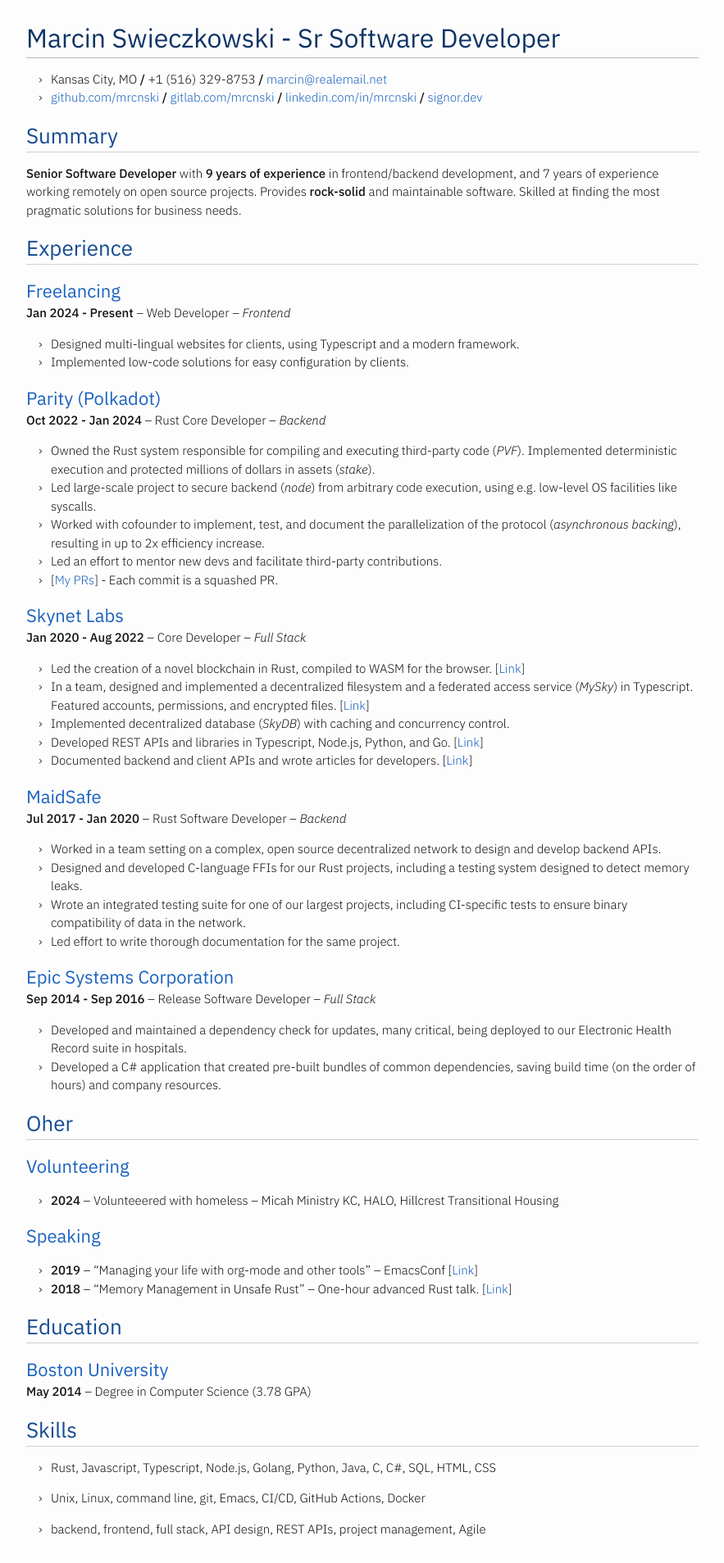
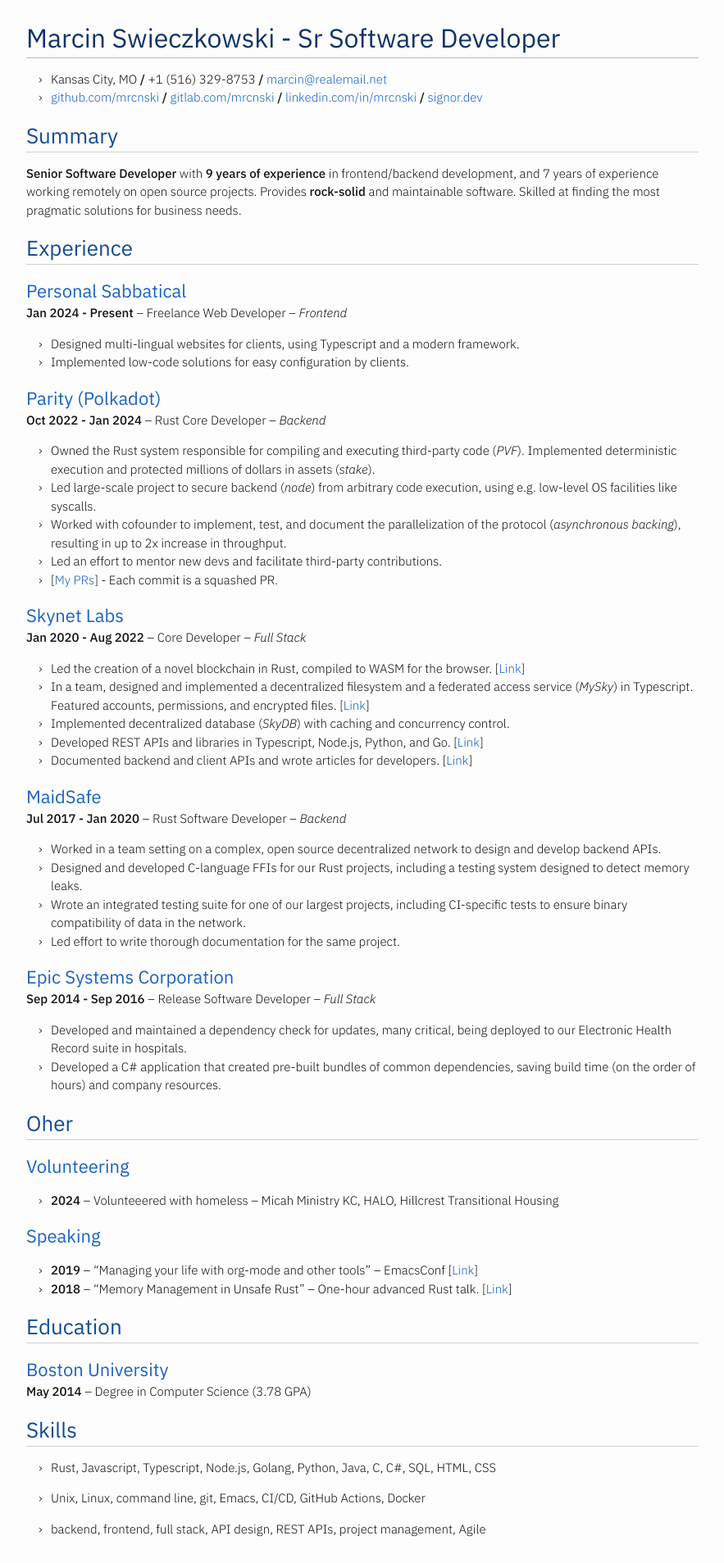
Before and after one commit to mrcnski/signor.dev, a Jekyll site: the page built from resume.md, in a window 1280 px wide. Shown: the whole page at 82% size, without its empty margins (198-1081 px from the left). Built offline with Jekyll 4.4.1, drawn with Linux system fonts in a browser that asks for light colours.

Commit message:
Make some corrections

```diff
--- a/resume.md
+++ b/resume.md
@@ -18,10 +18,10 @@ last-updated: "Jan 2025"
 
 ## Experience
 
-### Freelancing
+### Personal Sabbatical
 {: .resume-meta}
 
-**Jan 2024 - Present** -- Web Developer -- *Frontend*
+**Jan 2024 - Present** -- Freelance Web Developer -- *Frontend*
 
 - Designed multi-lingual websites for clients, using Typescript and a modern
   framework.
@@ -38,8 +38,8 @@ last-updated: "Jan 2025"
 - Led large-scale project to secure backend (*node*) from arbitrary code
   execution, using e.g. low-level OS facilities like syscalls.
 - Worked with cofounder to implement, test, and document the parallelization of
-  the protocol (*asynchronous backing*), resulting in up to 2x efficiency
-  increase.
+  the protocol (*asynchronous backing*), resulting in up to 2x increase in
+  throughput.
 - Led an effort to mentor new devs and facilitate third-party contributions.
 - [[My PRs](https://github.com/paritytech/polkadot-sdk/commits?author=mrcnski)] - Each commit is a squashed PR.
 
```
Also changed, not shown: _posts/2025-01-07-securing-polkadot-nodes.md (renamed from _posts/2025-01-06-securing-polkadot-nodes.md).
